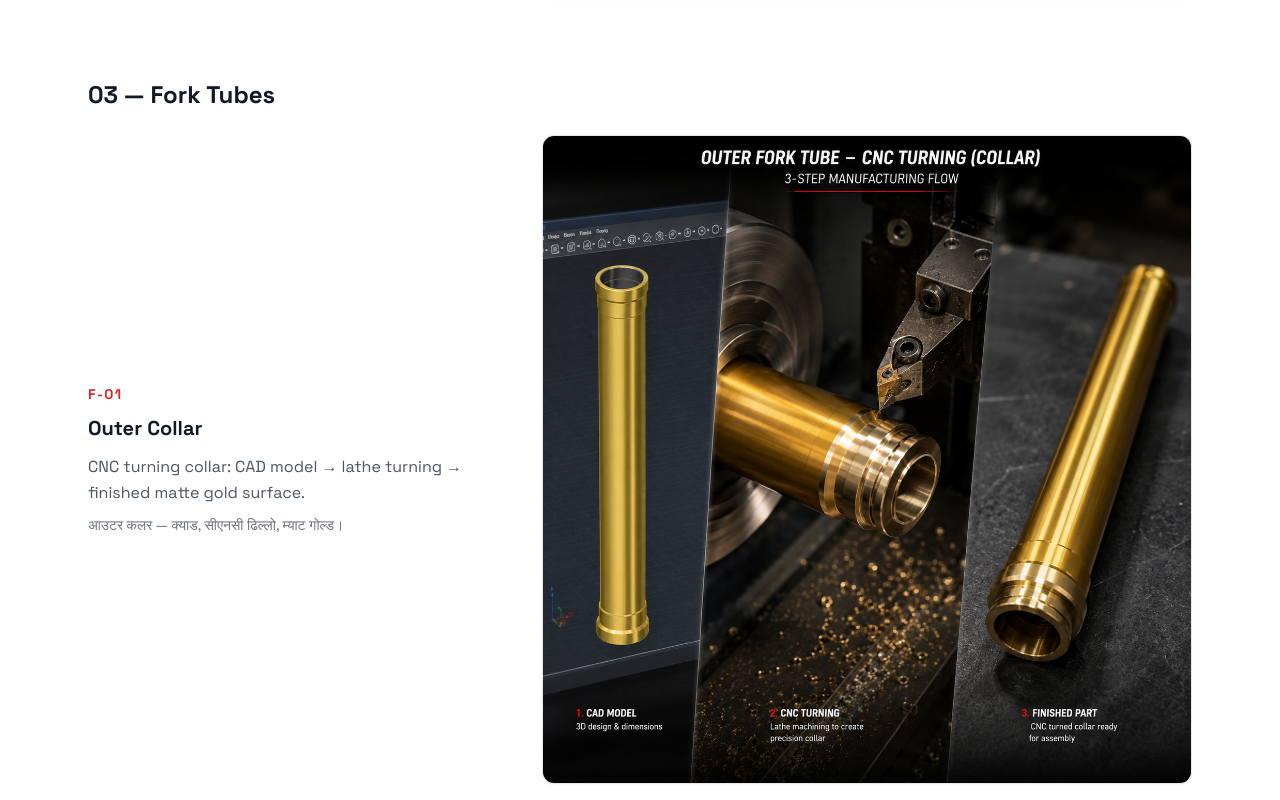
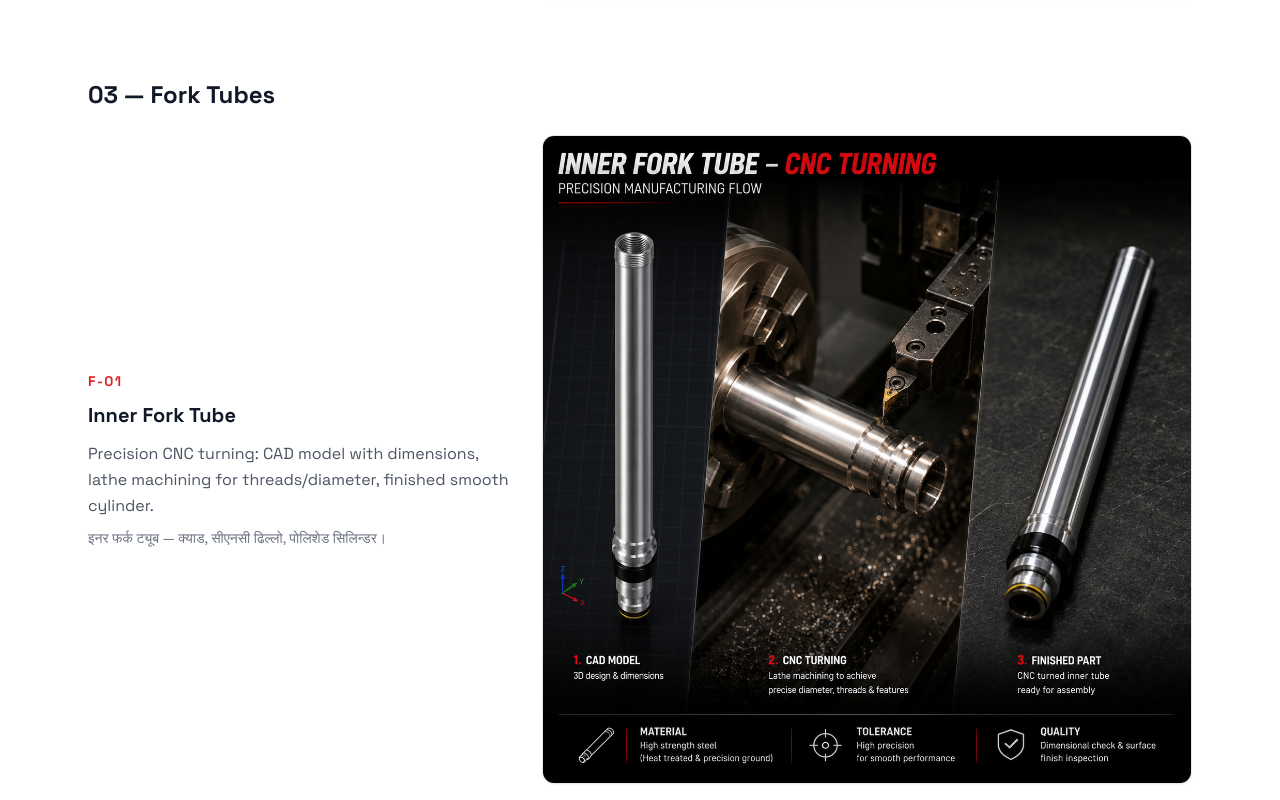
Before and after one commit to arjunyonjan/yonjan-moto, a Next.js app: page /shocks in a window 1280 px wide. Shown: the part 8380-9180 px from the top of the page. Built offline with nearby package versions, Linux system fonts and the light colour scheme.

Commit message:
shocks: add inner fork tube step (+17 total)

```diff
--- a/app/shocks/page.tsx
+++ b/app/shocks/page.tsx
@@ -93,22 +93,29 @@ const cartridgeSteps = [
 
 const forkSteps = [
   {
+    img: '/images/inner-fork-tube.png',
+    step: '01',
+    title: 'Inner Fork Tube',
+    en: 'Precision CNC turning: CAD model with dimensions, lathe machining for threads/diameter, finished smooth cylinder.',
+    np: 'इनर फर्क ट्यूब — क्याड, सीएनसी ढिल्लो, पोलिशेड सिलिन्डर।',
+  },
+  {
     img: '/images/outer-collar.png',
-    step: '01',
+    step: '02',
     title: 'Outer Collar',
     en: 'CNC turning collar: CAD model → lathe turning → finished matte gold surface.',
     np: 'आउटर कलर — क्याड, सीएनसी ढिल्लो, म्याट गोल्ड।',
   },
   {
     img: '/images/front-forks-a.png',
-    step: '02',
+    step: '03',
     title: 'Front Forks - SHOWA',
     en: 'Gold SHOWA front forks with red accents, tested on dirt terrain.',
     np: 'शोवा फ्रन्ट फर्क् — माटोमा परीक्षण।',
   },
   {
     img: '/images/front-forks-b.png',
-    step: '03',
+    step: '04',
     title: 'SFF Air Forks',
     en: 'SHOWA SFF AIR front forks — Separate Function Fork. Race-proven, precise control.',
     np: 'शोवा एसएफएफ एयर — रेस-प्रुभ्ड, प्रिसिस कन्ट्रोल।',
```
Also changed, not shown: public/images/inner-fork-tube.png (added).
